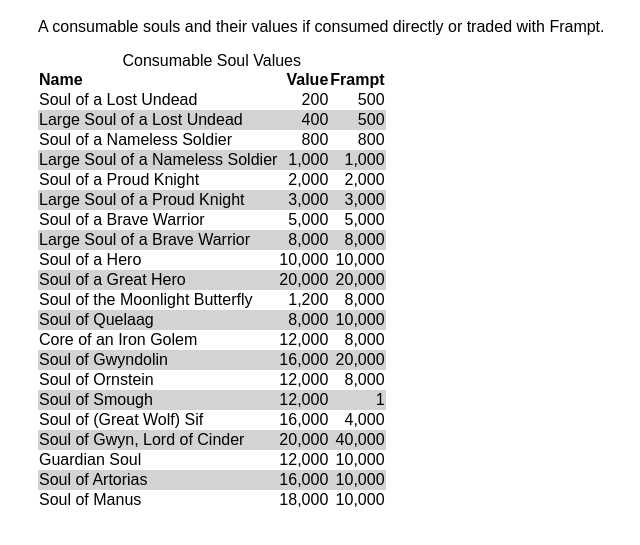
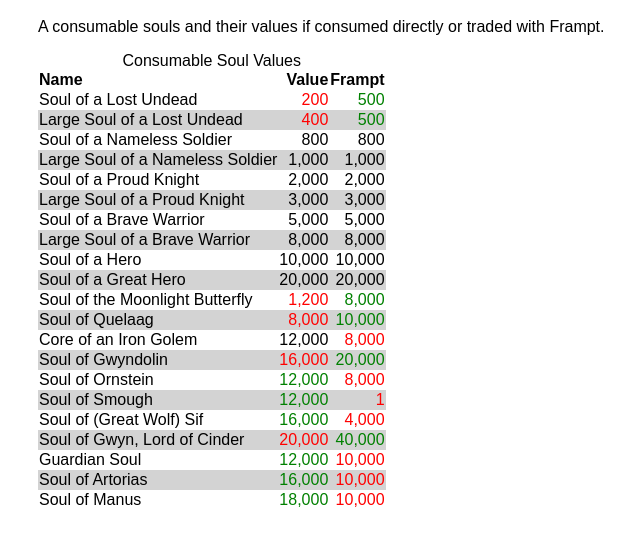
Before and after one commit to michebble/dark_souls, a plain HTML site: page index.html in a window 1280 px wide. Shown: the part 89-634 px from the top of the page, without its empty margins (282-922 px from the left). Drawn offline with Linux system fonts and the light colour scheme.

Commit message:
Add color to highlight preffered value

```diff
--- a/index.html
+++ b/index.html
@@ -30,8 +30,20 @@
       border-collapse: collapse;
     }
 
+    tbody tr:nth-child(odd) {
+      background-color: white;
+    }
+
     tbody tr:nth-child(even) {
       background-color: lightgrey;
+    }
+
+    .high {
+      color: green;
+    }
+
+    .low {
+      color: red;
     }
 
     thead th {
@@ -69,13 +81,13 @@
       <tbody>
         <tr>
           <td>Soul of a Lost Undead</td>
-          <td>200</td>
-          <td>500</td>
+          <td class="low">200</td>
+          <td class="high">500</td>
         </tr>
         <tr>
           <td>Large Soul of a Lost Undead</td>
-          <td>400</td>
-          <td>500</td>
+          <td class="low">400</td>
+          <td class="high">500</td>
         </tr>
         <tr>
           <td>Soul of a Nameless Soldier</td>
@@ -119,58 +131,58 @@
         </tr>
         <tr>
           <td>Soul of the Moonlight Butterfly</td>
-          <td>1,200</td>
-          <td>8,000</td>
+          <td class="low">1,200</td>
+          <td class="high">8,000</td>
         </tr>
         <tr>
           <td>Soul of Quelaag</td>
-          <td>8,000</td>
-          <td>10,000</td>
+          <td class="low">8,000</td>
+          <td class="high">10,000</td>
         </tr>
         <tr>
           <td>Core of an Iron Golem</td>
           <td>12,000</td>
-          <td>8,000</td>
+          <td class="low">8,000</td>
         </tr>
         <tr>
           <td>Soul of Gwyndolin</td>
-          <td>16,000</td>
-          <td>20,000</td>
+          <td class="low">16,000</td>
+          <td class="high">20,000</td>
         </tr>
         <tr>
           <td>Soul of Ornstein</td>
-          <td>12,000</td>
-          <td>8,000</td>
+          <td class="high">12,000</td>
+          <td class="low">8,000</td>
         </tr>
         <tr>
           <td>Soul of Smough</td>
-          <td>12,000</td>
-          <td>1</td>
+          <td class="high">12,000</td>
+          <td class="low">1</td>
         </tr>
         <tr>
           <td>Soul of (Great Wolf) Sif</td>
-          <td>16,000</td>
-          <td>4,000</td>
+          <td class="high">16,000</td>
+          <td class="low">4,000</td>
         </tr>
         <tr>
           <td>Soul of Gwyn, Lord of Cinder</td>
-          <td>20,000</td>
-          <td>40,000</td>
+          <td class="low">20,000</td>
+          <td class="high">40,000</td>
         </tr>
         <tr>
           <td>Guardian Soul</td>
-          <td>12,000</td>
-          <td>10,000</td>
+          <td class="high">12,000</td>
+          <td class="low">10,000</td>
         </tr>
         <tr>
           <td>Soul of Artorias</td>
-          <td>16,000</td>
-          <td>10,000</td>
+          <td class="high">16,000</td>
+          <td class="low">10,000</td>
         </tr>
         <tr>
           <td>Soul of Manus</td>
-          <td>18,000</td>
-          <td>10,000</td>
+          <td class="high">18,000</td>
+          <td class="low">10,000</td>
         </tr>
       </tbody>
     </table>
```
